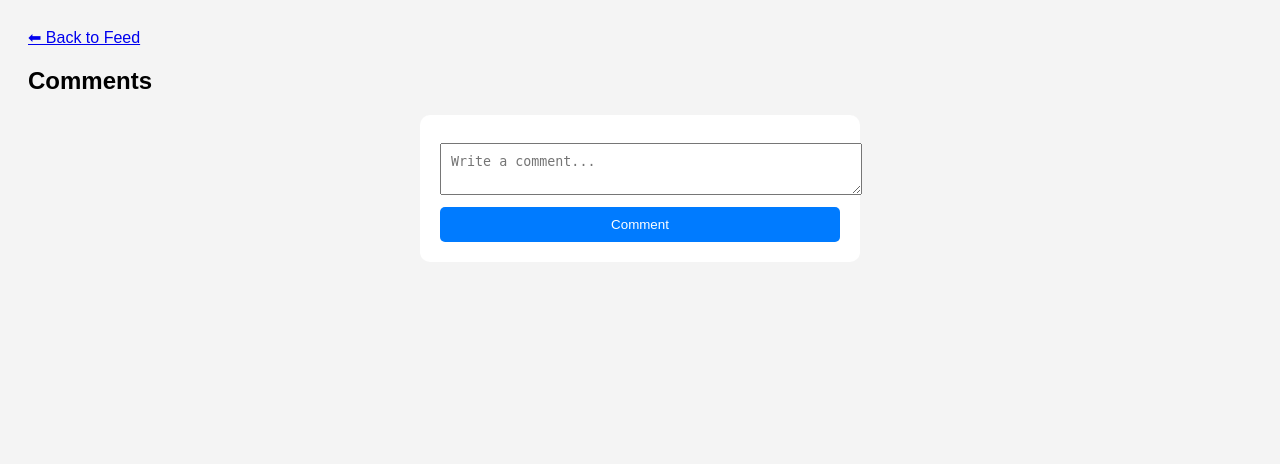
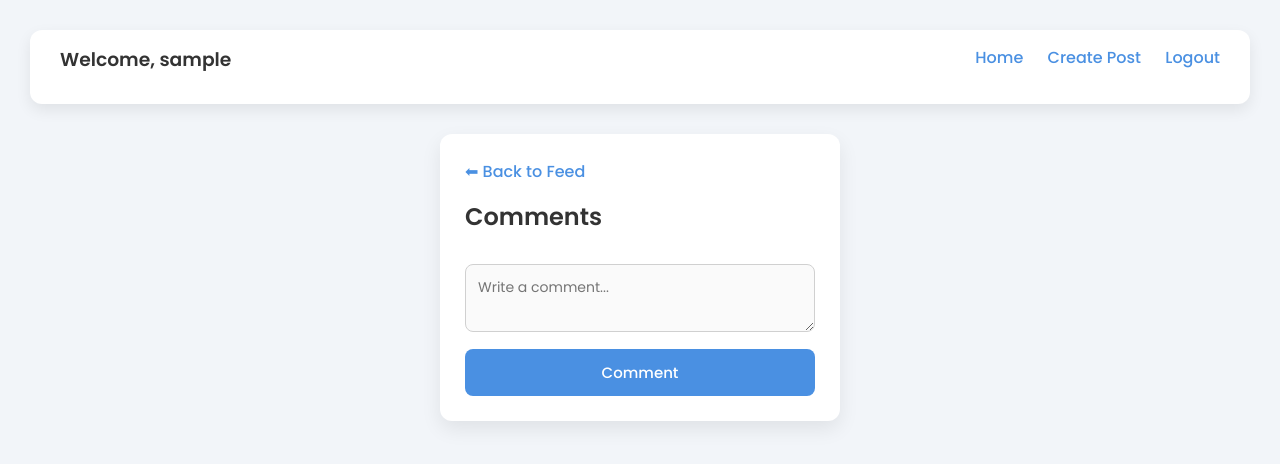
Before and after one commit to Yuviman/socialmedia, a PHP site: page /comments.php?post_id=1 in a window 1280 px wide. Shown: the top 464 px of the page. Run offline with PHP 8.4, Linux system fonts and the light colour scheme; the visitor is signed in with stand-in values (Sample User, id 1); data that the repository does not hold is empty.

Commit message:
made GUI prettier

```diff
--- a/assets/styles.css
+++ b/assets/styles.css
@@ -1,51 +1,151 @@
-body {
-    font-family: Arial;
-    background: #f4f4f4;
-    padding: 20px;
+/* Google Font */
+@import url('https://fonts.googleapis.com/css2?family=Poppins:wght@300;400;500;600&display=swap');
+
+* {
+    margin: 0;
+    padding: 0;
+    box-sizing: border-box;
+    font-family: 'Poppins', sans-serif;
 }
 
+body {
+    background: #f2f5f9;
+    padding: 30px;
+    color: #333;
+}
+
+/* Centered container for forms */
 .container {
-    background: white;
-    padding: 20px;
     width: 400px;
     margin: auto;
-    border-radius: 10px;
+    background: #fff;
+    padding: 25px;
+    border-radius: 12px;
+    box-shadow: 0px 8px 20px rgba(0,0,0,0.08);
+    margin-top: 70px;
 }
 
+h2, h3, h4 {
+    margin-bottom: 15px;
+}
+
+/* Input fields */
 input, textarea {
     width: 100%;
-    padding: 10px;
-    margin: 8px 0;
+    padding: 12px;
+    margin: 10px 0;
+    border: 1px solid #d0d0d0;
+    border-radius: 8px;
+    font-size: 14px;
+    background: #fafafa;
+    transition: 0.2s;
 }
 
-button {
-    padding: 10px;
-    width: 100%;
-    background: #007bff;
-    color: white;
-    border: none;
-    border-radius: 5px;
+input:focus, textarea:focus {
+    border-color: #4a90e2;
+    background: #fff;
+    outline: none;
 }
 
+/* Buttons */
+button {
+    width: 100%;
+    padding: 12px;
+    border: none;
+    background: #4a90e2;
+    color: white;
+    border-radius: 8px;
+    font-size: 15px;
+    cursor: pointer;
+    transition: 0.2s;
+    font-weight: 500;
+}
+
+button:hover {
+    background: #3576c4;
+}
+
+/* Navbar */
+.navbar {
+    background: #fff;
+    padding: 15px 30px;
+    border-radius: 12px;
+    display: flex;
+    justify-content: space-between;
+    box-shadow: 0px 6px 15px rgba(0,0,0,0.08);
+    margin-bottom: 20px;
+}
+
+.navbar a {
+    text-decoration: none;
+    margin-left: 20px;
+    font-weight: 500;
+    color: #4a90e2;
+}
+
+.navbar a:hover {
+    color: #3576c4;
+}
+
+/* Feed page posts */
 .post {
-    background: white;
-    padding: 15px;
-    margin-bottom: 15px;
-    border-radius: 8px;
+    background: #fff;
+    padding: 20px;
+    margin-bottom: 20px;
+    border-radius: 12px;
+    box-shadow: 0px 6px 15px rgba(0,0,0,0.08);
+}
+
+.post h4 {
+    color: #4a90e2;
+    margin-bottom: 8px;
 }
 
 .post-img {
     width: 100%;
+    max-height: 350px;
+    object-fit: cover;
+    border-radius: 10px;
     margin-top: 10px;
 }
 
-.navbar {
-    background: #333;
-    padding: 10px;
-    color: white;
+/* Comments */
+    background: #fff;
+    padding: 15px;
+    border-left: 4px solid #4a90e2;
+    margin: 10px 0;
+    border-radius: 8px;
+    box-shadow: 0px 4px 10px rgba(0,0,0,0.04);
 }
 
-.navbar a {
-    color: white;
-    margin-left: 20px;
+
+/* Error message */
+.error {
+    background: #ffeded;
+    padding: 10px;
+    border: 1px solid #ffb5b5;
+    color: #c90000;
+    border-radius: 8px;
+    margin-bottom: 10px;
+    text-align: center;
 }
+
+/* Links */
+a {
+    color: #4a90e2;
+    font-weight: 500;
+    text-decoration: none;
+
+}
+
+a:hover {
+    color: #3576c4;
+}
+
+/* Back to feed link */
+.back-link {
+    display: inline-block;
+    margin-bottom: 15px;
+    color: #4a90e2;
+    font-weight: 500;
+}
--- a/comments.php
+++ b/comments.php
@@ -1,12 +1,15 @@
 <?php
 include "config.php";
 
+// Redirect if not logged in
 if (!isset($_SESSION['user_id'])) {
     header("Location: login.php");
+    exit();
 }
 
 $post_id = $_GET['post_id'];
 
+// Handle comment submission
 if (isset($_POST['comment'])) {
     $comment = $_POST['comment_text'];
     $user_id = $_SESSION['user_id'];
@@ -14,6 +17,9 @@ if (isset($_POST['comment'])) {
     $query = "INSERT INTO comments (post_id, user_id, comment)
               VALUES ('$post_id', '$user_id', '$comment')";
     mysqli_query($conn, $query);
+
+    header("Location: comments.php?post_id=$post_id");
+    exit();
 }
 ?>
 
@@ -25,13 +31,26 @@ if (isset($_POST['comment'])) {
 </head>
 <body>
 
-<a href="feed.php">⬅ Back to Feed</a>
+<!-- NAVBAR -->
+<div class="navbar">
+    <h3>Welcome, <?= $_SESSION['username'] ?> </h3>
+    <div>
+        <a href="feed.php">Home</a>
+        <a href="create_post.php">Create Post</a>
+        <a href="logout.php">Logout</a>
+    </div>
+</div>
 
+<!-- PAGE CONTENT -->
+<div class="container" style="max-width:800px; margin-top:30px;">
+
+    <a class="back-link" href="feed.php">⬅ Back to Feed</a>
     <h2>Comments</h2>
 
     <?php
     $query = "SELECT comments.*, users.username
-          FROM comments JOIN users ON comments.user_id = users.id
+              FROM comments
+              JOIN users ON comments.user_id = users.id
               WHERE post_id = '$post_id'
               ORDER BY comments.created_at DESC";
     $result = mysqli_query($conn, $query);
@@ -44,11 +63,12 @@ while ($c = mysqli_fetch_assoc($result)) {
     }
     ?>
 
-<div class="container">
-    <form method="POST">
+    <!-- Add Comment Box -->
+    <form method="POST" style="margin-top:20px;">
         <textarea name="comment_text" placeholder="Write a comment..." required></textarea><br>
         <button name="comment">Comment</button>
     </form>
+
 </div>
 
 </body>
```
Also changed, not shown: create_post.php (+20 -3 lines), feed.php (+14 -6 lines), 1 other file. Lines whose indentation alone changed are shown as unchanged.
